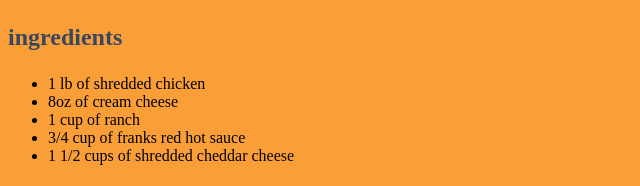
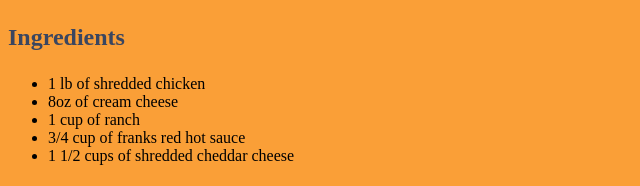
Before and after one commit to mountainboy7117/howTo, a plain HTML site: page index.html in a window 1280 px wide. Shown: the part 914-1100 px from the top of the page, 0-640 px from the left. Drawn offline with Linux system fonts and the light colour scheme.

Commit message:
add html.

```diff
--- a/index.html
+++ b/index.html
@@ -40,7 +40,7 @@
 <img src="./resources/images/chickendip.jpg"height="600px" width="300"/>
 
 <div id="ingredients"></div>
-<h3>ingredients</h3>
+<h3>Ingredients</h3>
 
 
 
```
